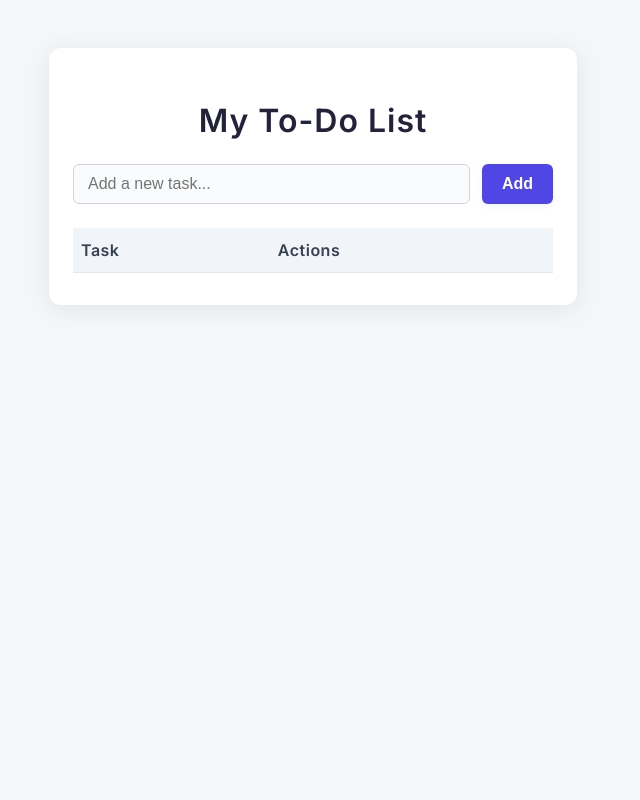
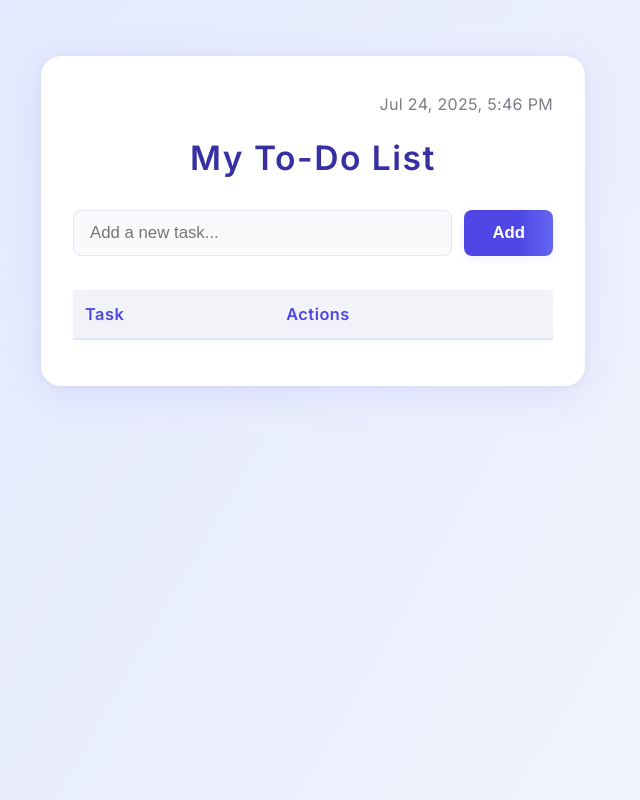
Before and after one commit to abhijithpramod25/to-do-list, a plain HTML site: page to-do-list/frontend/index.html in a window 1280 px wide. Shown: the whole page, without its empty margins (327-967 px from the left). Drawn offline with Linux system fonts and the light colour scheme; no server answers.

Commit message:
Update index.html

```diff
--- a/to-do-list/frontend/index.html
+++ b/to-do-list/frontend/index.html
@@ -10,96 +10,125 @@
     <link rel="stylesheet" href="style.css">
     <style>
         body {
-            font-family: 'Inter', Arial, sans-serif;
-            background: #f4f6f8;
+            background: linear-gradient(120deg, #e0e7ff 0%, #f4f6fb 100%);
+            font-family: 'Inter', sans-serif;
             margin: 0;
             padding: 0;
+            min-height: 100vh;
         }
         .container {
             max-width: 480px;
-            margin: 48px auto;
+            margin: 56px auto 0 auto;
             background: #fff;
-            border-radius: 12px;
-            box-shadow: 0 4px 24px rgba(0,0,0,0.08);
-            padding: 32px 24px;
+            border-radius: 20px;
+            box-shadow: 0 8px 40px rgba(79,70,229,0.10), 0 1.5px 8px rgba(0,0,0,0.04);
+            padding: 38px 32px 40px 32px;
+            position: relative;
+        }
+        #datetime-container {
+            text-align: right;
+            color: #7c7c8a;
+            font-size: 1rem;
+            margin-bottom: 14px;
+            letter-spacing: 0.02em;
         }
         h1 {
-            font-weight: 600;
-            font-size: 2rem;
-            margin-bottom: 24px;
-            color: #22223b;
             text-align: center;
+            font-weight: 700;
+            color: #3730a3;
+            margin-bottom: 32px;
+            letter-spacing: 1.5px;
+            font-size: 2.1rem;
         }
         .input-area {
             display: flex;
             gap: 12px;
-            margin-bottom: 24px;
+            margin-bottom: 28px;
         }
         #task-input {
             flex: 1;
-            padding: 10px 14px;
-            border: 1px solid #d1d5db;
-            border-radius: 6px;
-            font-size: 1rem;
+            padding: 12px 16px;
+            border: 1.5px solid #e0e7ef;
+            border-radius: 8px;
+            font-size: 1.05rem;
             outline: none;
-            transition: border 0.2s;
+            transition: border 0.2s, box-shadow 0.2s;
+            background: #f8fafc;
         }
         #task-input:focus {
             border-color: #4f46e5;
+            box-shadow: 0 0 0 2px #c7d2fe;
         }
         #add-task-btn {
-            background: #4f46e5;
+            background: linear-gradient(90deg, #4f46e5 60%, #6366f1 100%);
             color: #fff;
             border: none;
-            border-radius: 6px;
-            padding: 10px 20px;
+            border-radius: 8px;
+            padding: 12px 28px;
+            font-size: 1.05rem;
             font-weight: 600;
             cursor: pointer;
-            transition: background 0.2s;
+            box-shadow: 0 2px 8px rgba(79,70,229,0.08);
+            transition: background 0.2s, box-shadow 0.2s;
         }
-        #add-task-btn:hover {
-            background: #3730a3;
+        #add-task-btn:hover, #add-task-btn:focus {
+            background: linear-gradient(90deg, #3730a3 60%, #6366f1 100%);
+            box-shadow: 0 4px 16px rgba(79,70,229,0.13);
         }
         #task-table {
             width: 100%;
-            border-collapse: collapse;
+            border-collapse: separate;
+            border-spacing: 0 6px;
+            background: #fff;
         }
         #task-table th, #task-table td {
-            padding: 12px 8px;
+            padding: 14px 12px;
             text-align: left;
         }
         #task-table th {
-            background: #f1f5f9;
-            font-weight: 600;
-            color: #374151;
+            background: #f1f3f8;
+            color: #4f46e5;
+            font-weight: 700;
+            border-bottom: 2px solid #e0e7ef;
+            font-size: 1.02rem;
         }
-        #task-table tbody tr {
-            border-bottom: 1px solid #e5e7eb;
+        #task-table tr {
+            background: #f8fafc;
+            border-radius: 8px;
+            box-shadow: 0 1px 4px rgba(79,70,229,0.03);
         }
-        #task-table tbody tr:last-child {
+        #task-table tr:last-child {
             border-bottom: none;
+        }
+        #task-table td {
+            color: #22223b;
+            font-size: 1rem;
         }
         .action-btn {
             background: none;
             border: none;
-            color: #4f46e5;
-            font-weight: 600;
+            color: #6366f1;
+            font-size: 1.2rem;
             cursor: pointer;
-            margin-right: 8px;
-            transition: color 0.2s;
+            margin-right: 10px;
+            transition: color 0.18s, transform 0.18s;
+            padding: 4px 6px;
+            border-radius: 4px;
         }
         .action-btn:last-child {
             margin-right: 0;
         }
         .action-btn:hover {
-            color: #dc2626;
+            color: #d7263d;
+            background: #f3f0ff;
+            transform: scale(1.12);
         }
         @media (max-width: 600px) {
             .container {
-                padding: 16px 6px;
+                padding: 18px 6px 22px 6px;
             }
             h1 {
-                font-size: 1.3rem;
+                font-size: 1.4rem;
             }
             #task-table th, #task-table td {
                 padding: 8px 4px;
@@ -109,6 +138,7 @@
 </head>
 <body>
     <div class="container">
+        <div id="datetime-container"></div>
         <h1>My To-Do List</h1>
         <div class="input-area">
             <input type="text" id="task-input" placeholder="Add a new task...">
@@ -125,6 +155,16 @@
             </tbody>
         </table>
     </div>
+    <script>
+        // Optional: Show current date and time
+        function updateDateTime() {
+            const now = new Date();
+            document.getElementById('datetime-container').textContent =
+                now.toLocaleString(undefined, { dateStyle: 'medium', timeStyle: 'short' });
+        }
+        updateDateTime();
+        setInterval(updateDateTime, 60000);
+    </script>
     <script src="script.js"></script>
 </body>
 </html>
```
